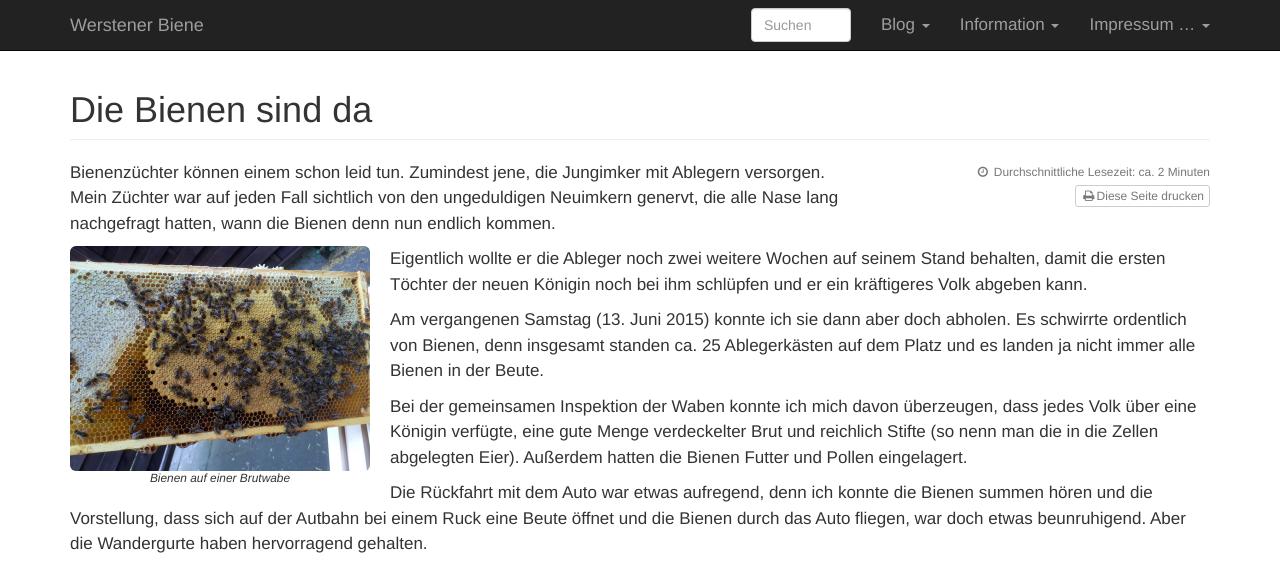
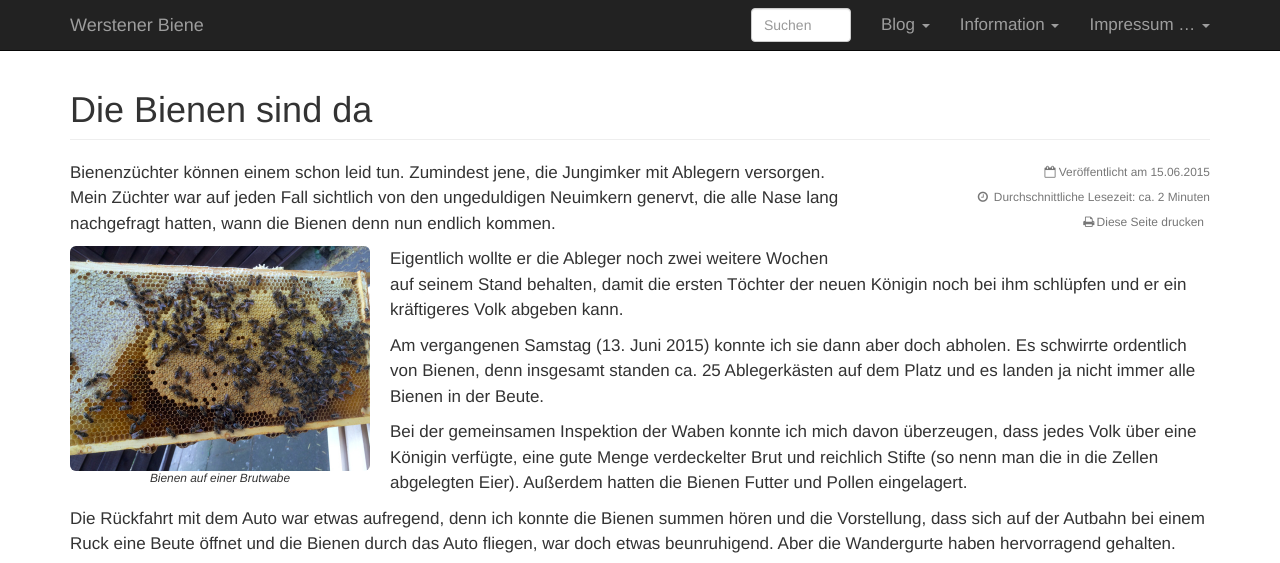
Before and after one commit to chkania/werstener-biene, a Jekyll site: the page built from _posts/2015-06-15-die-bienen-sind-da.md, in a window 1280 px wide and 1355 px high, cut to the strip 0-563 px from the top of the window. Built offline with Jekyll 4.4.1, drawn with Linux system fonts in a browser that asks for light colours; comment, search, counter and statistics services are not loaded.

Commit message:
introduced post layout and added publishing date

```diff
--- a/_layouts/post.html
+++ b/_layouts/post.html
@@ -1,15 +1,69 @@
----
-layout: default
----
-<div class="post">
+{% include head.html %}
 
-  <header class="post-header">
-    <h1 class="post-title">{{ page.title }}</h1>
-    <p class="post-meta">{{ page.date | date: "%b %-d, %Y" }}{% if page.author %} • {{ page.author }}{% endif %}{% if page.meta %} • {{ page.meta }}{% endif %}</p>
-  </header>
+<body>
 
-  <article class="post-content">
-    {{ content }}
-  </article>
+{% include navbar.html %}
 
-</div>
+
+
+    <!-- Page Content -->
+    <div class="container">
+
+
+        <!-- Page Heading/Breadcrumbs -->
+        <div class="row">
+            <div class="col-lg-12">
+                <h1 class="page-header">{{ page.title }}
+                    {% if subtitle %}<small>{{ page.title }}</small>{% endif %}
+                </h1>
+                {% comment %}
+                <ol class="breadcrumb">
+                    <li><a href="/index.html">Home</a>
+                    </li>
+                    <li class="active">{{ page.title }}</li>
+                </ol>
+                {% endcomment %}
+            </div>
+        </div>
+        <!-- /.row -->
+
+        <div id="content">
+            <div class="row printbutton" id="readingtime">
+                <div class="col-xs-10 col-xs-offset-2">
+                    <div class="text-right text-muted">
+                        <i class="fa fa-calendar-o"></i> Veröffentlicht am {{ page.date | date:"%d.%m.%Y" }}
+                    {% if page.readingtime != false or !page.noreadingtime %}
+                        <br/><i class="fa fa-fw fa-clock-o"></i> Durchschnittliche Lesezeit: {{ page.content | reading_time }}
+                    {% endif %}
+                    {% if page.printpage != false or !page.printpage %}
+                        <br/><button class="btn btn-link btn-xs pull-right text-muted" onClick="window.print()"><div class="text-muted"><i class="fa fa-fw fa-print"></i>Diese Seite drucken</div></button><br/>
+                    {% endif %}
+                    </div>
+                </div>
+            </div>
+
+        {{ content }}
+
+            <!-- Footer -->
+        <footer>
+            <div class="row">
+                {% if page.nosocial != true%}
+                <div class="col-lg-12 text-right">
+                    <div class="g-plus" data-action="share" data-annotation="bubble" data-href="{{ site.url }}{{ page.url }}"></div>
+                    <a href="https://twitter.com/share" class="twitter-share-button" data-via="chkania" data-dnt="true">Tweet</a>
+                    <script>!function(d,s,id){var js,fjs=d.getElementsByTagName(s)[0],p=/^http:/.test(d.location)?'http':'https';if(!d.getElementById(id)){js=d.createElement(s);js.id=id;js.src=p+'://platform.twitter.com/widgets.js';fjs.parentNode.insertBefore(js,fjs);}}(document, 'script', 'twitter-wjs');</script>
+                </div>
+                {% endif %}
+                {% if page.nolicense != true %}
+                <div class="col-lg-12 text-center">
+                    {% include license.html %}
+                </div>
+                {% endif %}
+            </div>
+
+
+        </footer>
+        </div>
+
+
+{% include footer.html %}
```
Also changed, not shown: _posts/2015-06-15-die-bienen-sind-da.md (+1 -1 lines).
